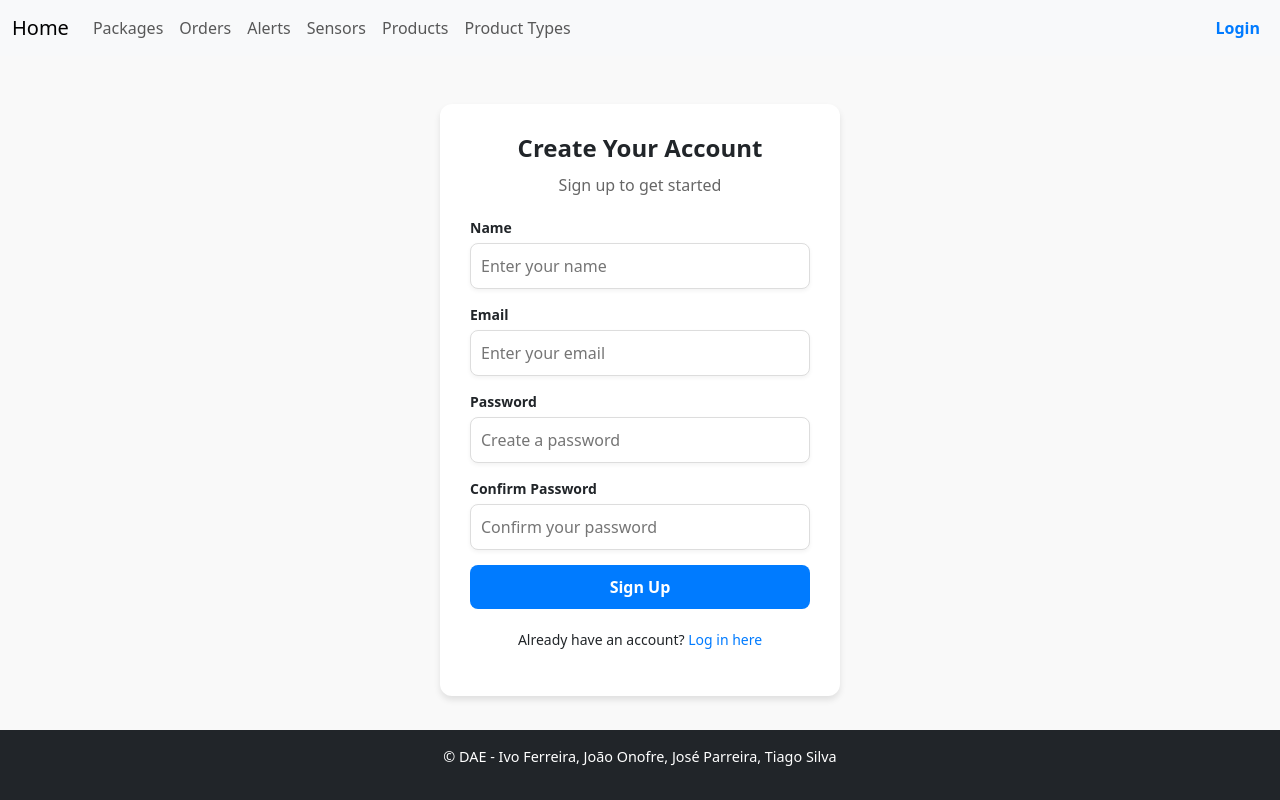
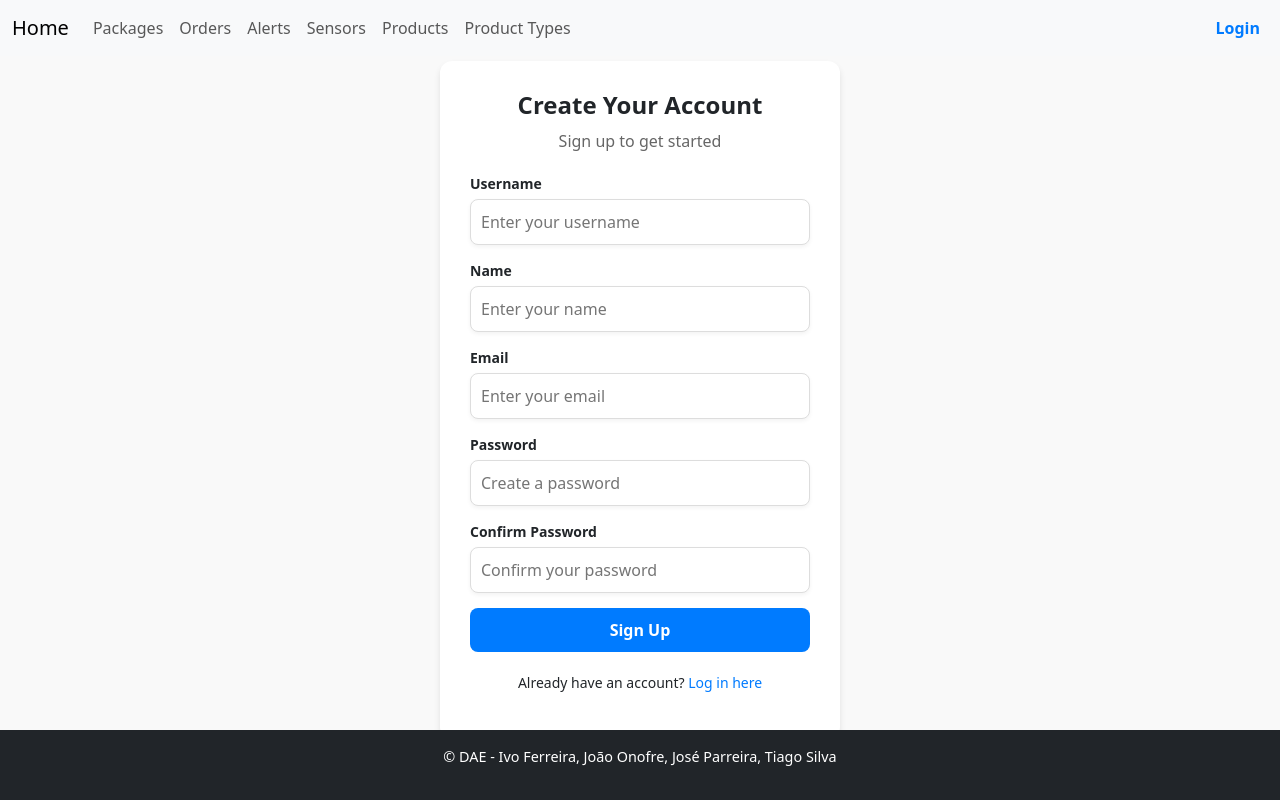
Before and after one commit to Joao-Onofre/projeto-pmei, a Nuxt app in the folder PMEI-frontend/: page /auth/signup in a window 1280 px wide. Built offline with nearby package versions, Linux system fonts and the light colour scheme.

Commit message:
Add login frontend

```diff
--- a/PMEI-frontend/components/Header.vue
+++ b/PMEI-frontend/components/Header.vue
@@ -36,7 +36,8 @@
 				<!-- Login Link -->
 				<div class="navbar-nav ms-auto">
 					<!-- Align to the right -->
-					<NuxtLink class="nav-link login-link" to="/auth">Login</NuxtLink>
+					<NuxtLink v-show="!isLoggedIn()" class="nav-link login-link" to="/auth">Login</NuxtLink>
+					<div v-show="isLoggedIn()" class="nav-link login-link" @click="logout">Logout</div>
 				</div>
 			</div>
 		</div>
@@ -46,6 +47,16 @@
 <script>
 export default {
 	name: 'Header',
+	methods: {
+		isLoggedIn() {
+			if (!import.meta.browser) return false;
+			return !!localStorage.getItem('jwt_token');
+		},
+		logout() {
+			localStorage.removeItem('jwt_token');
+			this.$router.go();
+		}
+	}
 }
 </script>
 
--- a/PMEI-frontend/pages/auth/index.vue
+++ b/PMEI-frontend/pages/auth/index.vue
@@ -5,12 +5,12 @@
       <p class="auth-subtitle">Please log in to access your account</p>
       <form @submit.prevent="handleLogin">
         <div class="form-group">
-          <label for="email">Email</label>
+          <label for="username">Username</label>
           <input
-            type="email"
-            id="email"
-            v-model="form.email"
-            placeholder="Enter your email"
+            type="username"
+            id="username"
+            v-model="form.username"
+            placeholder="Enter your username"
             required
           />
         </div>
@@ -23,6 +23,9 @@
             placeholder="Enter your password"
             required
           />
+        </div>
+        <div v-if="error" class="error-message">
+          {{ error }}
         </div>
         <button type="submit" class="auth-button">Log In</button>
         <p class="auth-footer">
@@ -38,18 +41,49 @@ export default {
   data() {
     return {
       form: {
-        email: '',
+        username: '',
         password: '',
       },
+      error: null
     }
   },
+  setup() {
+
+  },
   methods: {
-    handleLogin() {
-      console.log('Logging in with:', this.form)
+    async handleLogin() {
 
-      alert('Logged in! (TEST)')
+      try {
+        const config = useRuntimeConfig()
+        const api = config.public.API_URL
 
-      this.$router.push('/')
+        // Send POST request to the API
+        const response = await fetch(`${api}/auth/login`, {
+          method: 'POST',
+          headers: {
+            'Content-Type': 'application/json'
+          },
+          body: JSON.stringify(this.form),
+        });
+
+        // Parse the response
+        if (!response.ok) {
+          throw new Error('Failed to log in. Please check your credentials.');
+        }
+
+        const token = await response.text();
+        console.log('Login successful:', token);
+
+        // Save the JWT token in localStorage
+        localStorage.setItem('jwt_token', token);
+
+        // Redirect to the homepage
+        this.$router.push('/');
+      } catch (error) {
+        console.error('Login error:', error);
+        this.error = error.message;
+        //alert(`Error: ${this.error}`);
+      }
     },
   },
 }
@@ -137,4 +171,10 @@ export default {
 .auth-footer a:hover {
   text-decoration: underline;
 }
+
+.error-message {
+  color: red;
+  margin-top: 10px;
+  font-size: 0.9rem;
+}
 </style>
--- a/PMEI-frontend/pages/auth/signup.vue
+++ b/PMEI-frontend/pages/auth/signup.vue
@@ -4,6 +4,16 @@
       <h2 class="auth-title">Create Your Account</h2>
       <p class="auth-subtitle">Sign up to get started</p>
       <form @submit.prevent="handleSignup">
+        <div class="form-group">
+          <label for="username">Username</label>
+          <input
+            type="text"
+            id="username"
+            v-model="form.username"
+            placeholder="Enter your username"
+            required
+          />
+        </div>
         <div class="form-group">
           <label for="name">Name</label>
           <input
@@ -58,6 +68,7 @@ export default {
   data() {
     return {
       form: {
+        username: '',
         name: '',
         email: '',
         password: '',
```
